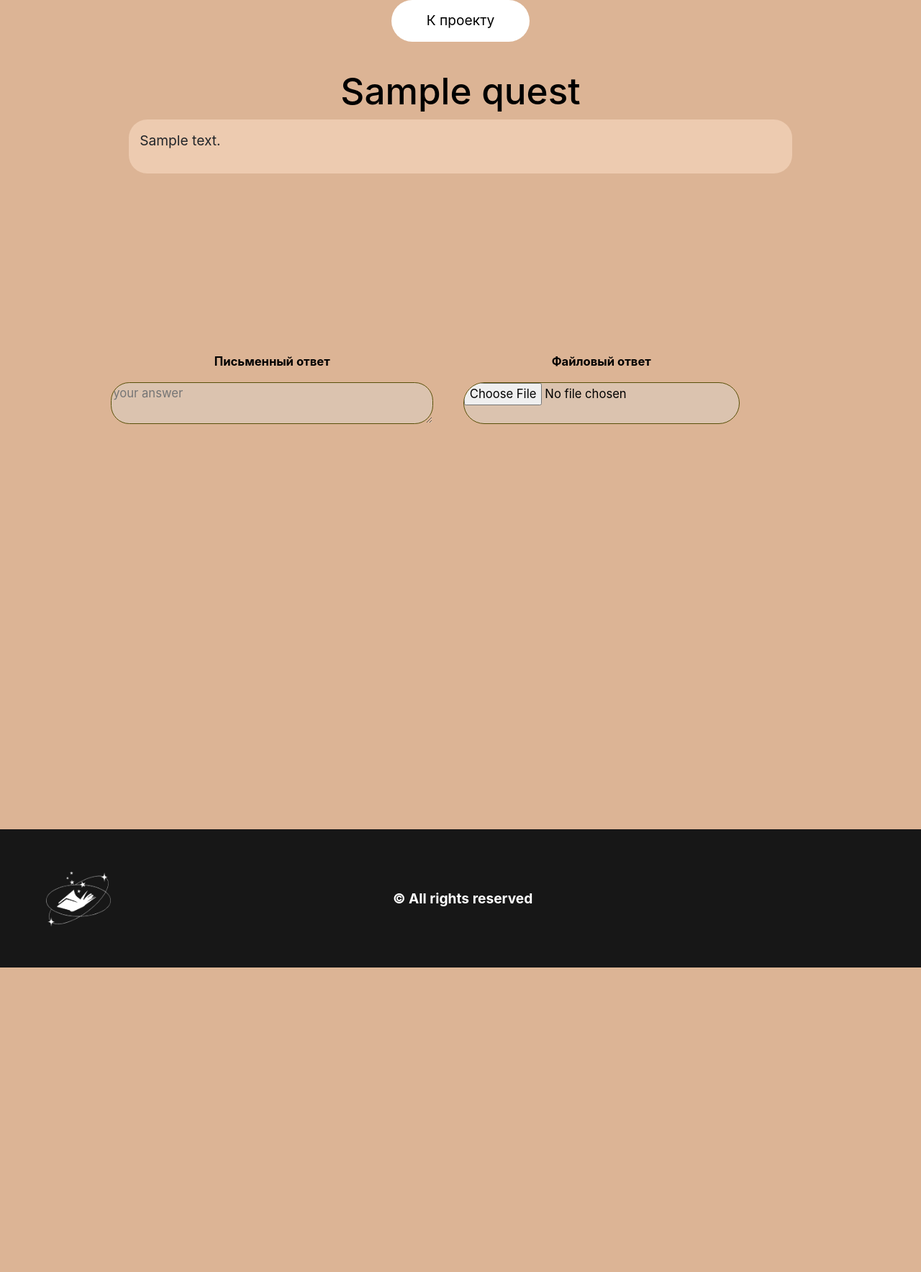
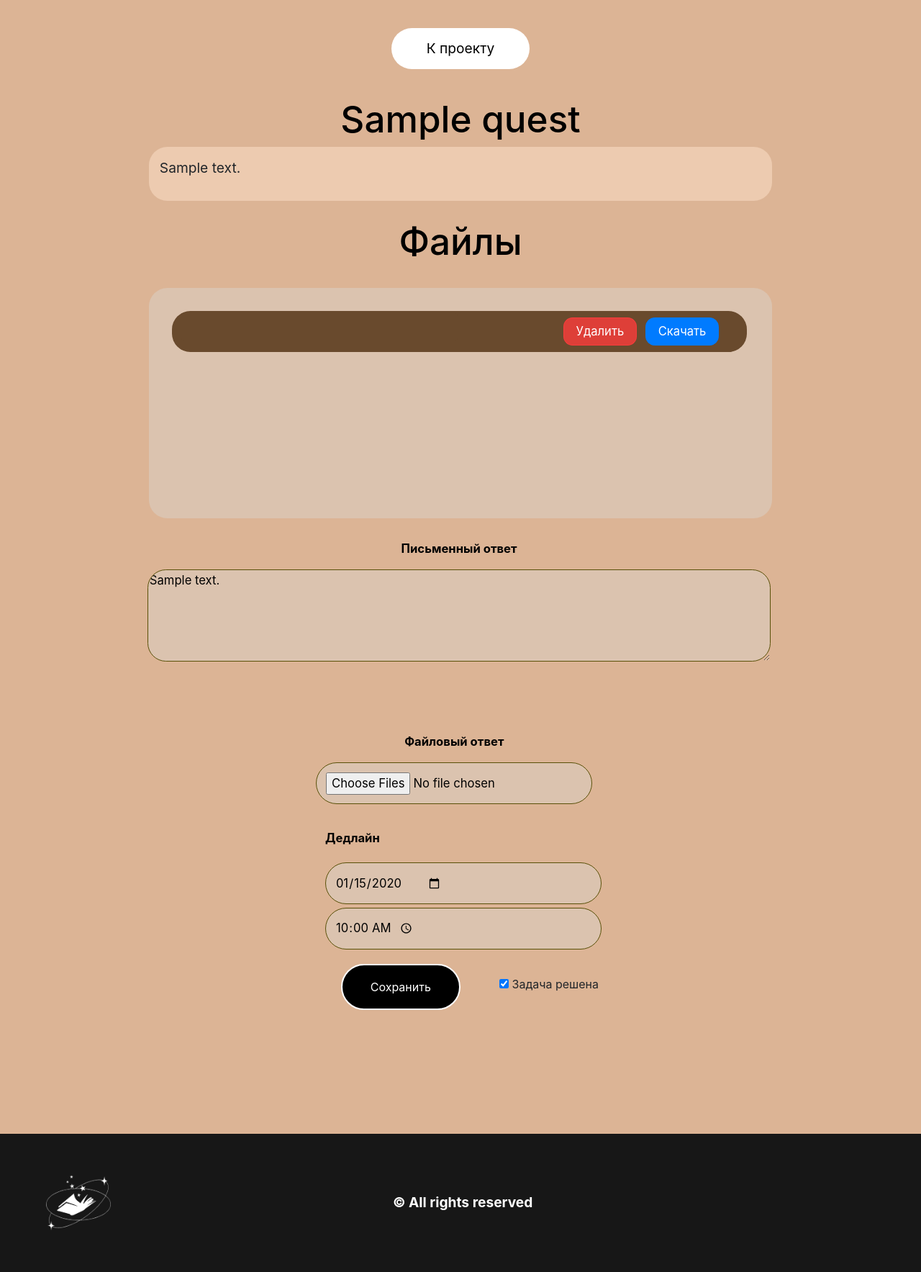
Before and after one commit to AndreiDuvakin/Incepted, a Flask app: page /project/1/quest/1 in a window 1280 px wide. Shown: the part 102-1869 px from the top of the page at 72% size. Before the commit the page ends 1446 px from the top, so only its background shows below. Run offline with Flask 2, Linux system fonts and the light colour scheme; a user stored in the database is signed in; tables that the repository leaves empty hold one stand-in row (values such as "Sample post"); parts of the project's set-up code (start-up, migrations or seed data) failed here and were passed over; some libraries are stand-ins or nearby versions.

Commit message:
Сделал задачи в проектах, можно создавать задачу, устанавливать дедлайн, отвечать на задачу файлами или текстом

```diff
--- a/data/proof_to_quests.py
+++ b/data/answer.py
@@ -5,12 +5,11 @@
 from .db_session import SqlAlchemyBase
 
 
-class Proofs(SqlAlchemyBase, UserMixin):
-    __tablename__ = 'proofs'
+class Answer(SqlAlchemyBase, UserMixin):
+    __tablename__ = 'answer'
 
     id = sqlalchemy.Column(sqlalchemy.Integer, primary_key=True, autoincrement=True)
     quest = sqlalchemy.Column(sqlalchemy.Integer, sqlalchemy.ForeignKey("quests.id"), nullable=True, default=None)
-    file = sqlalchemy.Column(sqlalchemy.Integer, sqlalchemy.ForeignKey("files.id"), nullable=True, default=None)
     text = sqlalchemy.Column(sqlalchemy.Text, nullable=True, default=None)
     creator = sqlalchemy.Column(sqlalchemy.Integer, sqlalchemy.ForeignKey("users.id"), nullable=True,
                                 default=None)
--- a/forms/task.py
+++ b/forms/task.py
@@ -1,5 +1,6 @@
 from flask_wtf import FlaskForm
-from wtforms import StringField, SubmitField, TextAreaField, DateField, TimeField, FileField
+from wtforms import StringField, SubmitField, TextAreaField, DateField, TimeField, MultipleFileField, \
+    BooleanField
 from wtforms.validators import DataRequired
 
 
@@ -13,5 +14,8 @@
 
 class AnswerTask(FlaskForm):
     text = TextAreaField('Письменный ответ')
-    file = FileField('Файловый ответ')
-    submit = SubmitField('Ответить')
+    file = MultipleFileField('Файловый ответ')
+    realized = BooleanField('Задача решена')
+    deadline_date = DateField('Дедлайн', validators=[DataRequired()])
+    deadline_time = TimeField('', validators=[DataRequired()])
+    submit = SubmitField('Сохранить')
--- a/main.py
+++ b/main.py
@@ -12,7 +12,7 @@
 from json import loads
 
 from functions import check_password, mail, init_db_default, get_projects_data, get_user_data, save_project_logo, \
-    overdue_quest_project
+    overdue_quest_project, save_proof_quest, find_files_answer
 from forms.edit_profile import EditProfileForm
 from forms.login import LoginForm
 from forms.find_project import FindProjectForm
@@ -24,6 +24,8 @@
 
 from data.users import User
 from data.quests import Quests
+from data.answer import Answer
+from data.proof_file import FileProof
 from data.files import Files
 from data.projects import Projects
 from data.staff_projects import StaffProjects
@@ -50,7 +52,35 @@
         return redirect('/projects')
 
 
-@app.route('/project/<int:id_project>/quest/<int:id_task>')
+@app.route('/project/<int:id_project>/file/<int:id_file>/delete')
+def delete_file(id_project, id_file):
+    if current_user.is_authenticated:
+        data_session = db_session.create_session()
+        current_project = data_session.query(Projects).filter(Projects.id == id_project).first()
+        current_file = data_session.query(Files).filter(Files.id == id_file).first()
+        if current_project and current_file:
+            if current_user.id in map(lambda x: x[0], data_session.query(StaffProjects.user).filter(
+                    StaffProjects.project == current_project.id).all()) or current_user.id == current_project.creator:
+                current_proof = data_session.query(FileProof).filter(FileProof.file == id_file).all()
+                os.remove(current_file.path)
+                data_session.delete(current_file)
+                if current_proof:
+                    quest = data_session.query(Answer.quest).filter(Answer.id == current_proof[0].answer).first()
+                    for i in current_proof:
+                        data_session.delete(i)
+                    data_session.commit()
+                    return redirect(f'/project/{current_project.id}/quest/{quest[0]}')
+                data_session.commit()
+                return redirect(f'/project/{current_project.id}')
+            else:
+                abort(403)
+        else:
+            abort(404)
+    else:
+        return redirect('/login')
+
+
+@app.route('/project/<int:id_project>/quest/<int:id_task>', methods=['GET', 'POST'])
 def task_project(id_project, id_task):
     if current_user.is_authenticated:
         data_session = db_session.create_session()
@@ -58,15 +88,75 @@
         current_task = data_session.query(Quests).filter(Quests.id == id_task).first()
         if current_project and current_task and current_task.project == current_project.id:
             form = AnswerTask()
-            return render_template('decision.html', title='Решение', project=current_project, task=current_task,
-                                   form=form)
+            current_answer = data_session.query(Answer).filter(Answer.quest == current_task.id).first()
+            list_files = None
+            if form.validate_on_submit():
+                if form.deadline_date.data and form.deadline_time.data:
+                    deadline = datetime.datetime.combine(form.deadline_date.data, form.deadline_time.data)
+                else:
+                    deadline = None
+                current_task.deadline = deadline
+                if current_answer:
+                    current_answer.text = form.text.data if form.text.data else None
+                    current_answer.date_edit = datetime.datetime.now()
+                    current_task.realized = form.realized.data
+                    data_session.commit()
+                    if form.file.data[0].filename:
+                        files = list(
+                            map(lambda x: save_proof_quest(current_project, x, current_user.id), form.file.data))
+                        for i in files:
+                            if not data_session.query(FileProof).filter(FileProof.answer == current_answer.id,
+                                                                        FileProof.file == i).first():
+                                proof_file = FileProof(
+                                    answer=current_answer.id,
+                                    file=i
+                                )
+                                data_session.add(proof_file)
+                                data_session.commit()
+                else:
+                    if form.file.data[0].filename:
+                        files = list(
+                            map(lambda x: save_proof_quest(current_project, x, current_user.id), form.file.data))
+                    else:
+                        files = False
+                    current_task.realized = form.realized.data
+                    current_answer = Answer(
+                        quest=current_task.id,
+                        text=form.text.data if form.text.data else None,
+                        creator=current_user.id,
+                        date_create=datetime.datetime.now(),
+                        date_edit=datetime.datetime.now()
+                    )
+                    data_session.add(current_answer)
+                    data_session.flush()
+                    data_session.refresh(current_answer)
+                    if files:
+                        for i in files:
+                            proof_file = FileProof(
+                                proof=current_answer.id,
+                                file=i
+                            )
+                            data_session.add(proof_file)
+                    data_session.commit()
+                return redirect(f'/project/{current_project.id}')
+            if current_answer:
+                form.text.data = current_answer.text
+                form.realized.data = current_task.realized
+                files = data_session.query(FileProof).filter(FileProof.answer == current_answer.id).all()
+                if files:
+                    list_files = list(map(lambda x: find_files_answer(x.file), files))
+            if current_task.deadline and current_task.deadline:
+                form.deadline_date.data = current_task.deadline.date()
+                form.deadline_time.data = current_task.deadline.time()
+            return render_template('answer.html', title='Решение', project=current_project, task=current_task,
+                                   form=form, list_files=list_files)
         else:
             abort(404)
     else:
         return redirect('/login')
 
 
-@app.route('/project/<int:id_project>/task/new', methods=['GET', 'POST'])
+@app.route('/project/<int:id_project>/quest/new', methods=['GET', 'POST'])
 def new_task_project(id_project):
     if current_user.is_authenticated:
         data_session = db_session.create_session()
@@ -166,7 +256,11 @@
                     User.id.in_(list(map(lambda x: x.user, staff)))).all())) if staff else []
                 quests = data_session.query(Quests).filter(Quests.project == current_project.id).all()
                 if quests:
-                    quests.sort(key=lambda x: (x.realized, x.deadline))
+                    quests_sort = sorted(list(filter(lambda x: x.deadline is not None, quests)),
+                                         key=lambda x: (x.realized, x.deadline))
+                    quests = list(filter(lambda x: x.realized == 0, quests_sort)) + list(
+                        filter(lambda x: x.deadline is None, quests)) + list(
+                        filter(lambda x: x.realized == 1, quests_sort))
                     quests = list(map(lambda x: overdue_quest_project(x), quests))
                 return render_template('project.html',
                                        project=current_project,
--- /dev/null
+++ b/static/css/answer.css
@@ -0,0 +1,243 @@
+body {
+    background-color: #dcb495 !important;
+    display: flex;
+    flex-direction: column;
+    justify-content: space-between;
+}
+.decision_page {
+    background-color: #dcb495;
+    min-height: 100vw;
+    height: auto;
+    display: flex;
+    flex-direction: column;
+    align-items: center;
+    margin: 3vw;
+    margin-bottom: 20vw;
+}
+.link_back_block {
+    display: flex;
+    align-items: center;
+    justify-content: center;
+    flex-direction: column;
+    flex-wrap: nowrap;
+}
+.link_back {
+    background-color: #ffffff;
+    color: #000000;
+    width: 15vw;
+    height: 4.5vw;
+    vertical-align: middle;
+    border-radius: 5vw;
+    display: flex;
+    align-items: center;
+    justify-content: center;
+}
+.link_back:hover {
+    text-decoration: none;
+    color: #000000;
+}
+.link_back_text {
+    font-size: 1.5vw;
+    margin-top: 15px;
+    display: flex;
+    align-items: center;
+    justify-content: center;
+}
+.name_block {
+    margin-top: 3vw;
+    width: 90%;
+    height:  auto;
+    display: flex;
+    flex-direction: column;
+    align-items: center;
+}
+.title_block {
+    width: 90%;
+    display: flex;
+    justify-content: center;
+}
+.title_task, .files_title {
+    text-align: center;
+    color: #000000;
+    font-size: 4vw;
+}
+.description_task {
+    width: 80%;
+    background-color: #EDCBB0;
+    height: auto;
+    max-height: 15vw;
+    border-radius: 2vw;
+    display: flex;
+    overflow-y: auto;
+}
+.description_task::-webkit-scrollbar {
+    width: 0.8vw !important;
+    height: auto;
+}
+.description_task::-webkit-scrollbar-thumb {
+    background-color: #d49d51 !important;    /* цвет плашки */
+    border-radius: 5vw !important;       /* закругления плашки */
+    border: 0.25vw solid #ffffff !important;
+}
+.description {
+    margin: 15px;
+}
+.description_text {
+    font-size: 1.5vw;
+    text-align: justify;
+}
+.data_block {
+    width: 100%;
+    display: flex;
+    align-items: flex-start;
+    justify-content: center
+}
+.bottom_data {
+    margin: 2vw;
+    display: flex;
+    flex-direction: column;
+    align-items: center;
+    justify-content: center;
+}
+.form_label {
+    margin-top: 10px;
+    font-size: 1.3vw;
+    color: #000000;
+    font-weight: bold;
+}
+.input_data {
+    color: #000000;
+    border: 0.1vw solid #595008;
+    height: 4.5vw;
+    min-height: 4.5vw;
+    width: 30vw;
+    background-color: #dbc3af;
+    border-radius: 5vw;
+    font-size: 1.3vw;
+    display: inline-flex;
+    align-items: center;
+}
+.input_button {
+    width: 10vw;
+    height: 5vw;
+    border-radius: 5vw;
+    vertical-align: middle;
+}
+.form_data {
+    display: flex;
+    flex-direction: column;
+    margin-left: 2%;
+}
+.decision_block {
+    margin-top: 3vw;
+    width: 90%;
+    height: 25vw;
+    display: flex;
+    flex-direction: column;
+    align-items: center;
+}
+.padding_data {
+    padding: 1vw;
+}
+.quest_button {
+    color: #ffffff;
+    width: 13vw;
+    height: 5vw;
+    background-color: #000000;
+    border: 2px solid #ffffff;
+    border-radius: 3vw;
+    margin-left: 2vw;
+}
+form {
+    display: flex;
+    flex-direction: column;
+    align-items: center;
+}
+.form_data_button {
+    margin-top: 20px;
+    display: flex;
+    width: 30vw;
+    align-items: center;
+    justify-content: space-between;
+}
+.deadline {
+    margin-top: 5px;
+}
+.text_data {
+    width: 80%;
+    border-radius: 2vw !important;
+    min-height: 10vw;
+    max-height: 20vw;
+}
+.form_text_one {
+    width: 100%;
+}
+.files_block {
+    width: 100%;
+    margin: 2vw;
+    background-color: #dbc3af;
+    display: flex;
+    flex-direction: column;
+    align-items: stretch;
+    border-radius: 2vw;
+    min-height: 25vw;
+}
+.files_list {
+    margin: 2vw;
+    height: auto;
+    overflow-y: auto;
+    overflow-x: hidden;
+}
+.files {
+    width: 80%;
+    margin: 2vw;
+    display: flex;
+    flex-direction: column;
+    align-items: center;
+    min-height: 25vw;
+    max-height: 30vw;
+}
+.file {
+    width: 98%;
+    display: flex;
+    background-color: #694a2d;
+    margin: 0.5vw;
+    align-items: center;
+    justify-content: space-between;
+    flex-direction: row;
+    height: 4.5vw;
+    border-radius: 2vw;
+}
+.file_head {
+    width: 30vw;
+    margin-left: 1vw;
+    height: 4vw;
+    background-color: #694a2d !important;
+    overflow-y: hidden;
+    overflow-x: auto;
+}
+.file_head_path, .file_path {
+    font-size: 1.5vw;
+    color: #ffffff !important;
+    font-weight: bold;
+    height: 3vw;
+    display: flex;
+    align-items: flex-start;
+    background-color: #694a2d !important;
+}
+.file_buttons {
+    margin-right: 2vw;
+}
+.file_delete, .file_download {
+    border-radius: 1vw !important;
+    margin: 1vw;
+    width: 8vw;
+    height: 3vw;
+}
+.file_delete {
+    background-color: hsla(0, 100%, 62%, 0.785) !important;
+    border-color: hsla(0, 100%, 62%, 0.785) !important;
+}
+.button_text {
+    font-size: 1.3vw;
+}
--- a/static/css/decision.css
+++ /dev/null
@@ -1,124 +0,0 @@
-.decision_page {
-    height: 90vw;
-    background-color: #dcb495;
-    display: flex;
-    flex-direction: column;
-    align-items: center;
-}
-.link_back_block {
-    display: flex;
-    align-items: center;
-    justify-content: center;
-    flex-direction: column;
-    flex-wrap: nowrap;
-}
-.link_back {
-    background-color: #ffffff;
-    color: #000000;
-    width: 15vw;
-    height: 4.5vw;
-    vertical-align: middle;
-    border-radius: 5vw;
-    display: flex;
-    align-items: center;
-    justify-content: center;
-}
-.link_back:hover {
-    text-decoration: none;
-    color: #000000;
-}
-.link_back_text {
-    font-size: 1.5vw;
-    margin-top: 15px;
-    display: flex;
-    align-items: center;
-    justify-content: center;
-}
-.name_block {
-    margin-top: 3vw;
-    width: 90%;
-    height: 25vw;
-    display: flex;
-    flex-direction: column;
-    align-items: center;
-}
-.title_block {
-    width: 90%;
-    display: flex;
-    justify-content: center;
-}
-.title_task {
-    text-align: center;
-    color: #000000;
-    font-size: 4vw;
-}
-.description_task {
-    width: 80%;
-    background-color: #EDCBB0;
-    height: auto;
-    max-height: 15vw;
-    border-radius: 2vw;
-    display: flex;
-    overflow-y: auto;
-}
-.description {
-    margin: 15px;
-}
-.description_text {
-    font-size: 1.5vw;
-    text-align: justify;
-}
-.data_block {
-    width: 90%;
-    display: flex;
-    align-items: flex-start;
-    justify-content: center
-}
-.bottom_data {
-    margin: 2vw;
-    display: flex;
-    flex-direction: column;
-    align-items: center;
-    justify-content: center;
-}
-.form_label {
-    margin-top: 10px;
-    font-size: 1.3vw;
-    color: #000000;
-    font-weight: bold;
-}
-.input_data {
-    color: #000000;
-    border: 0.1vw solid #595008;
-    height: 4.5vw;
-    min-height: 4.5vw;
-    width: 30vw;
-    background-color: #dbc3af;
-    border-radius: 5vw;
-    font-size: 1.3vw;
-    display: inline-flex;
-    align-items: center;
-}
-.input_button {
-    width: 10vw;
-    height: 5vw;
-    border-radius: 5vw;
-    vertical-align: middle;
-}
-.text_data {
-    border-radius: 2vw !important;
-    width: 35vw;
-}
-.form_data {
-    display: flex;
-    flex-direction: column;
-    margin-left: 2%;
-}
-.decision_block {
-    margin-top: 3vw;
-    width: 90%;
-    height: 25vw;
-    display: flex;
-    flex-direction: column;
-    align-items: center;
-}
--- a/static/js/project.js
+++ b/static/js/project.js
@@ -2,6 +2,7 @@
 new_task_link = document.getElementById("new_task_link"),
 quest_solve_link = document.getElementById("quest_solve_link"),
 quest_solve_link_id = document.getElementById("quest_solve_link_id");
+
 edit_button.href = String(window.location.href) + '/edit';
-new_task_link.href = String(window.location.href) + '/task/new';
+new_task_link.href = String(window.location.href) + '/quest/new';
 quest_solve_link.href = String(window.location.href) + '/quest/' + quest_solve_link_id.className;
--- /dev/null
+++ b/templates/answer.html
@@ -0,0 +1,94 @@
+<link rel="stylesheet" href="../../../static/css/answer.css"/>
+{% extends "base.html" %} {% block content %}
+<div class="decision_page">
+    <div class="link_back_block">
+        <a class="link_back" href="../../../project/{{ project.id }}">
+            <p class="link_back_text">К проекту</p>
+        </a>
+    </div>
+    <div class="name_block">
+        <div class="title_block">
+            <h3 class="title_task">{{ task.name }}</h3>
+        </div>
+        <div class="description_task">
+            <div class="description">
+                <p class="description_text">{{ task.description }}</p>
+            </div>
+        </div>
+        {% if list_files %}
+        <div class="files">
+            <h2 class="files_title">Файлы</h2>
+            <div class="files_block">
+                <div class="files_list">
+                    {% for file in list_files %}
+                    <div class="file">
+                        <div class="file_head">
+                            <nav class="file_head_group" style="--bs-breadcrumb-divider: '>';" aria-label="breadcrumb">
+                                <ol class="breadcrumb file_head_path">
+                                    {% for path in file['current_path'] %}
+                                    <li class="breadcrumb-item active file_path" aria-current="page">{{ path }}</li>
+                                    {% endfor %}
+                                </ol>
+                            </nav>
+                        </div>
+                        <div class="file_buttons">
+                            <div class="btn-group file_buttons_groud">
+                                {% if current_user.id == project.creator or task.creator == current_user.id or file.user == current_user.id %}
+                                <a href="../file/{{ file.id }}/delete" class="btn btn-primary file_delete"><p class="button_text">Удалить</p></a>
+                                {% endif %}
+                                <a href="../../../{{ file['path'] }}" download="" class="btn btn-primary file_download"><p class="button_text">Скачать</p></a>
+                            </div>
+                        </div>
+                    </div>
+                    {% endfor %}
+                </div>
+            </div>
+        </div>
+        {% endif %}
+        <div class="form_data bottom_data form_text_one">
+            <label class="form_label">{{ form.text.label }}</label>
+            {{ form.text(class="input_data text_data", type="text", id="text_data", placeholder='your answer') }}
+            {% for error in form.text.errors %}
+            <div class="alert alert-danger" role="alert">{{ error }}</div>
+            {% endfor %}
+        </div>
+    </div>
+    <div class="decision_block">
+        <form action="" method="post" class="answer_form" enctype="multipart/form-data">
+            {{ form.hidden_tag() }}
+            <div class="data_block">
+                <div class="form_data bottom_data">
+                    <label class="form_label">{{ form.file.label }}</label>
+                    {{ form.file(class="input_data padding_data", type="file") }}
+                    {% for error in form.file.errors %}
+                    <div class="alert alert-danger" role="alert">{{ error }}</div>
+                    {% endfor %}
+                </div>
+            </div>
+            {% if current_user.id == project.creator %}
+            <div class="form_data">
+                <label class="form_label">{{ form.deadline_date.label }}</label>
+                {{ form.deadline_date(class="input_data deadline padding_data", type="date") }}
+                {% for error in form.deadline_date.errors %}
+                <div class="alert alert-danger" role="alert">{{ error }}</div>
+                {% endfor %}
+                {{ form.deadline_time(class="input_data deadline padding_data", type="time") }}
+                {% for error in form.deadline_time.errors %}
+                <div class="alert alert-danger" role="alert">{{ error }}</div>
+                {% endfor %}
+            </div>
+            {% endif %}
+            <div class="form_data_button">
+                {{ form.submit(type="submit", class="quest_button") }}
+                <div class="box">
+                    {{ form.realized(class="realized")}}
+                    {{form.realized.label }}<br/>
+                    {% for error in form.realized.errors %}
+                    <div class="alert alert-danger" role="alert">{{ error }}</div>
+                    {% endfor %}
+                </div>
+            </div>
+        </form>
+    </div>
+</div>
+{% endblock %}
--- a/templates/decision.html
+++ /dev/null
@@ -1,41 +0,0 @@
-<link rel="stylesheet" href="../../../static/css/decision.css"/>
-{% extends "base.html" %} {% block content %}
-<div class="decision_page">
-    <div class="link_back_block">
-        <a class="link_back" href="../../../project/{{ project.id }}">
-            <p class="link_back_text">К проекту</p>
-        </a>
-    </div>
-    <div class="name_block">
-        <div class="title_block">
-            <h3 class="title_task">{{ task.name }}</h3>
-        </div>
-        <div class="description_task">
-            <div class="description">
-                <p class="description_text">{{ task.description }}</p>
-            </div>
-        </div>
-    </div>
-    <div class="decision_block">
-        <form action="" method="post" class="answer_form" enctype="multipart/form-data">
-            {{ form.hidden_tag() }}
-            <div class="data_block">
-                <div class="form_data bottom_data">
-                    <label class="form_label">{{ form.text.label }}</label>
-                    {{ form.text(class="input_data label_data text_data", type="text", placeholder='your answer') }}
-                    {% for error in form.text.errors %}
-                    <div class="alert alert-danger" role="alert">{{ error }}</div>
-                    {% endfor %}
-                </div>
-                <div class="form_data bottom_data">
-                    <label class="form_label">{{ form.file.label }}</label>
-                    {{ form.file(class="input_data padding_data", type="file") }}
-                    {% for error in form.file.errors %}
-                    <div class="alert alert-danger" role="alert">{{ error }}</div>
-                    {% endfor %}
-                </div>
-            </div>
-        </form>
-    </div>
-</div>
-{% endblock %}
--- a/templates/login.html
+++ b/templates/login.html
@@ -32,8 +32,7 @@
                     </div>
                 </div>
                 <div class="box">
-                    {{ form.remember_me(class="remember")}} {{
-                    form.remember_me.label }}<br/>
+                    {{ form.remember_me(class="remember")}} {{form.remember_me.label }}<br/>
                     {% for error in form.remember_me.errors %}
                     <div class="alert alert-danger" role="alert">{{ error }}</div>
                     {% endfor %}
```
Also changed, not shown: data/proof_file.py (added, +12 -0 lines), functions.py (+35 -2 lines), templates/project.html (+18 -3 lines), 1 other file.
